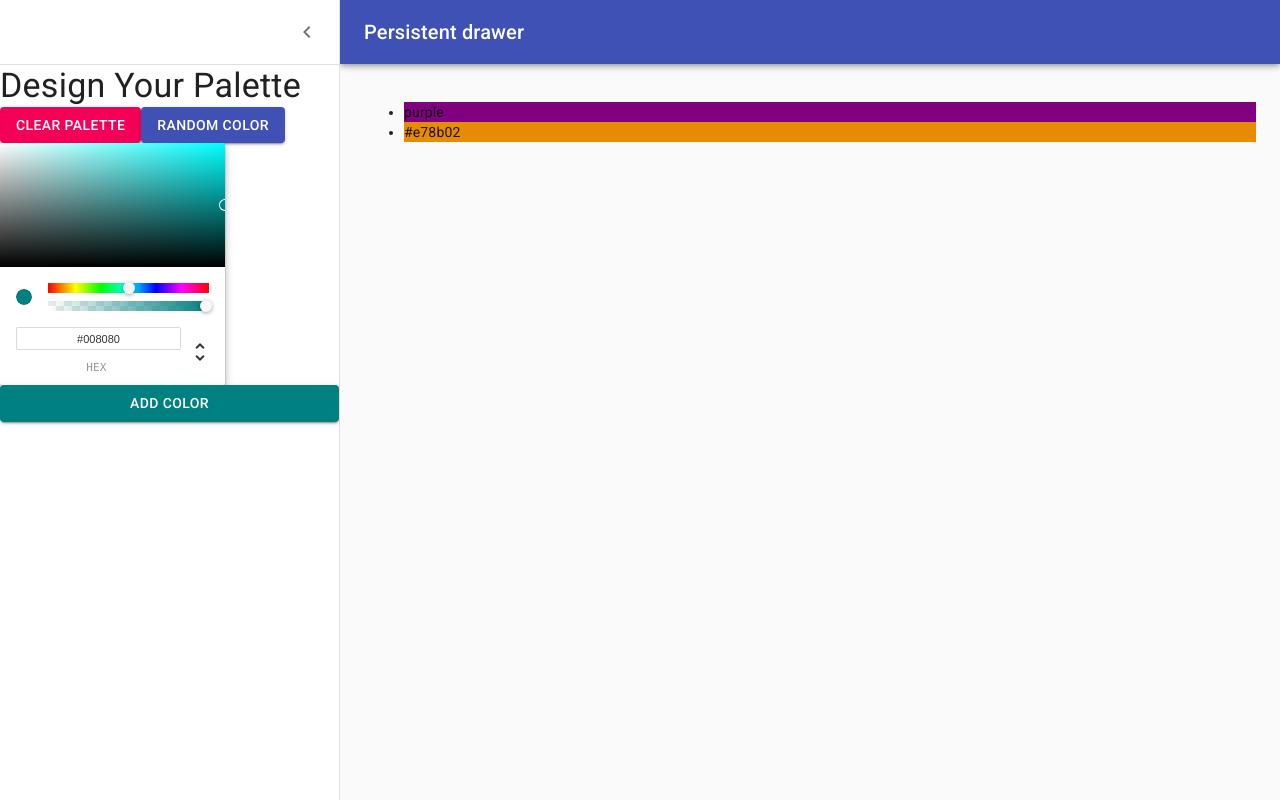
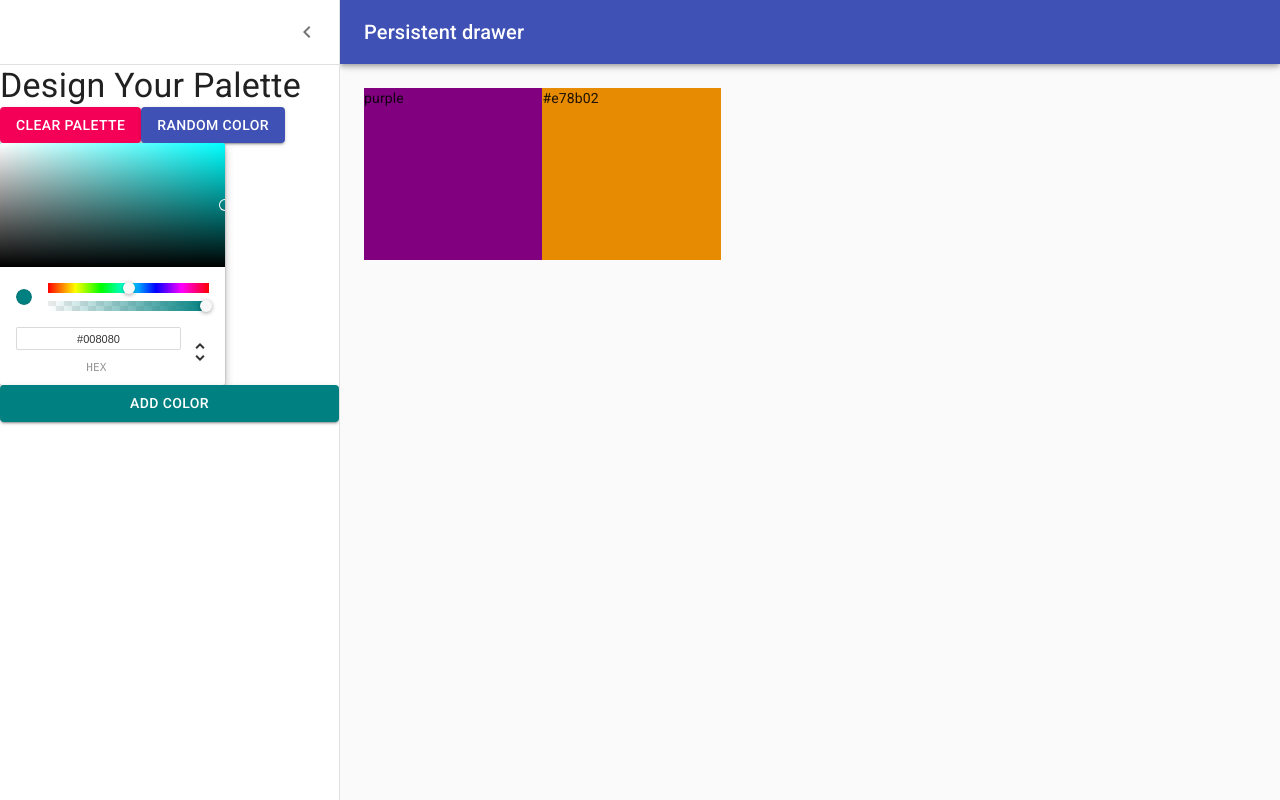
Before and after one commit to shikhar0208/Color-Palette-App, a React (Create React App) app: page /palette/new in a window 1280 px wide. Built offline with nearby package versions, Linux system fonts and the light colour scheme.

Commit message:
Add DraggableColorBox

```diff
--- /dev/null
+++ b/src/DraggableColorBox.js
@@ -0,0 +1,26 @@
+import React from 'react';
+import { withStyles } from "@material-ui/styles";
+
+const styles = {
+  root: {
+    width: "20%",
+    height: "25%",
+    margin: "0 auto",
+    display: "inline-block",
+    position: "relative",
+    cursor: "pointer",
+    marginBottom: "-3.8px",
+  },
+
+}
+
+const DraggableColorBox = (props) => (
+  <div
+    className={props.classes.root}
+    style={{backgroundColor: props.color}}
+  >
+    {props.color}
+  </div>
+);
+
+export default withStyles(styles)(DraggableColorBox);
--- a/src/NewPaletteForm.js
+++ b/src/NewPaletteForm.js
@@ -11,6 +11,7 @@
 import MenuIcon from "@material-ui/icons/Menu";
 import ChevronLeftIcon from "@material-ui/icons/ChevronLeft";
 import Button from "@material-ui/core/Button";
+import DraggableColorBox from './DraggableColorBox';
 import {ChromePicker} from 'react-color';
 
 const drawerWidth = 340;
@@ -56,6 +57,7 @@
   },
   content: {
     flexGrow: 1,
+    height: "calc(100vh - 64px)",
     padding: theme.spacing(3),
     transition: theme.transitions.create("margin", {
       easing: theme.transitions.easing.sharp,
@@ -166,13 +168,11 @@
           })}
         >
           <div className={classes.drawerHeader} />
-          <ul>
             {
               this.state.colors.map((color) => (
-                <li style={{backgroundColor: color}}>{color}</li>
+                <DraggableColorBox color={color} />
               ))
             }
-          </ul>
         </main>
       </div>
     );
```
